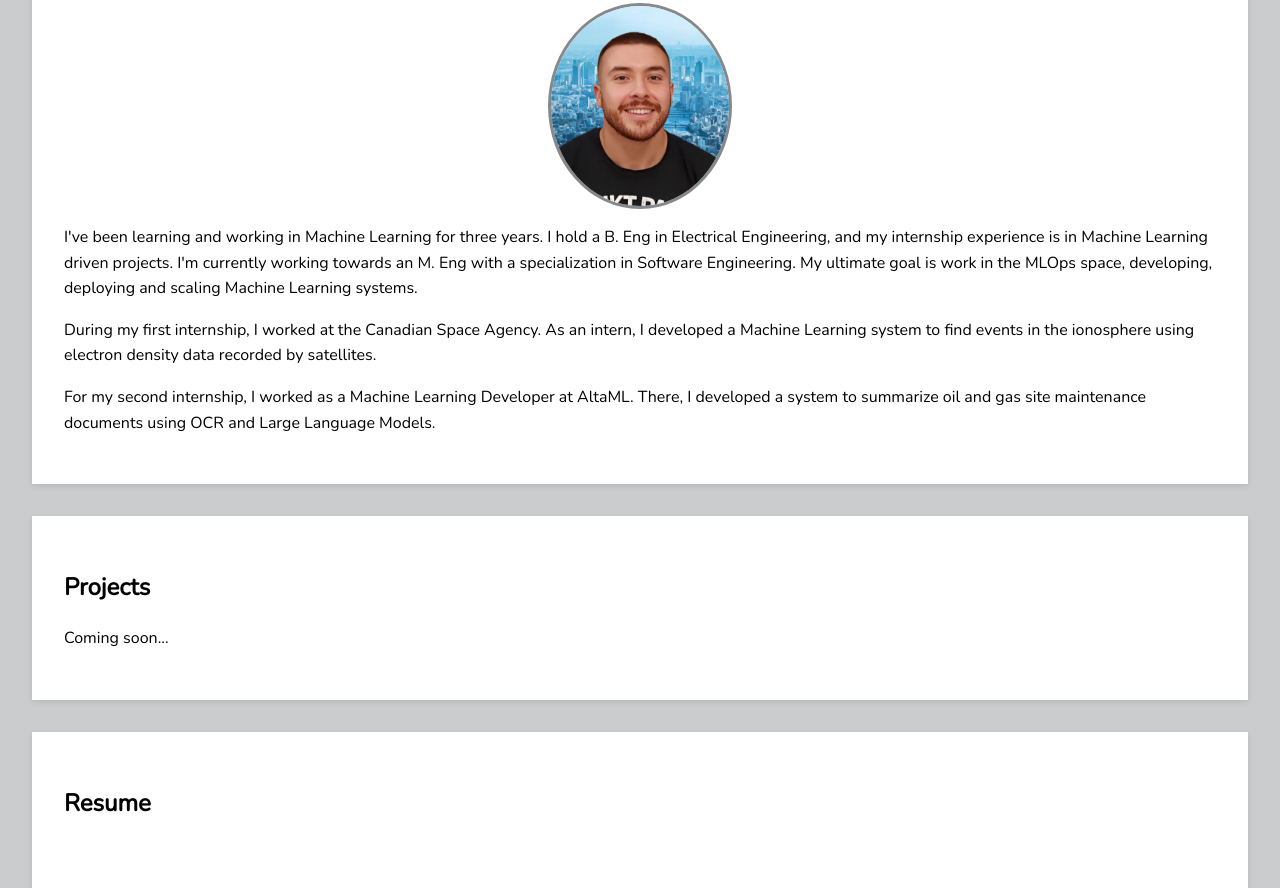
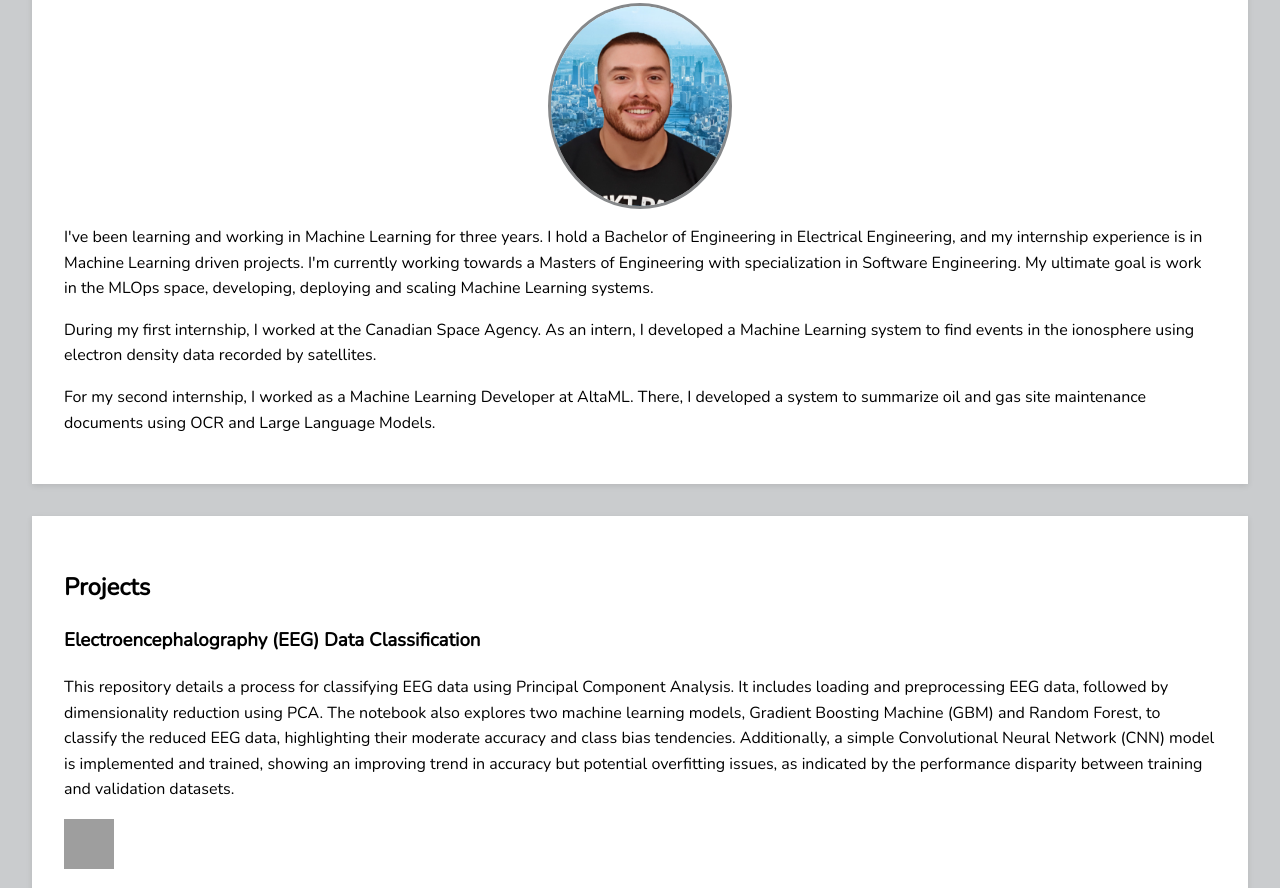
Before and after one commit to andygb13/andy_portfolio, a plain HTML site: page index.html in a window 1280 px wide. Shown: the part 312-1200 px from the top of the page. Drawn offline with nearby package versions, Linux system fonts and the light colour scheme; grey boxes are pictures that could not be loaded.

Commit message:
Add eeg repository project

```diff
--- a/index.html
+++ b/index.html
@@ -28,9 +28,9 @@
     </div>
     <p>
     <p class="about-wrapper__info-text">
-      I've been learning and working in Machine Learning for three years. I hold a B. Eng
+      I've been learning and working in Machine Learning for three years. I hold a Bachelor of Engineering
       in Electrical Engineering, and my internship experience is in Machine Learning driven
-      projects. I'm currently working towards an M. Eng with a specialization in Software
+      projects. I'm currently working towards a Masters of Engineering with specialization in Software
       Engineering. My ultimate goal is work in the MLOps space, developing, deploying and scaling
       Machine Learning systems.
     </p>
@@ -48,9 +48,13 @@
 
   <section id="projects">
     <h2>Projects</h2>
+    <h3>Electroencephalography (EEG) Data Classification</h3>
     <p>
-      Coming soon...
+      This repository details a process for classifying EEG data using Principal Component Analysis. It includes loading and preprocessing EEG data, followed by dimensionality reduction using PCA. The notebook also explores two machine learning models, Gradient Boosting Machine (GBM) and Random Forest, to classify the reduced EEG data, highlighting their moderate accuracy and class bias tendencies. Additionally, a simple Convolutional Neural Network (CNN) model is implemented and trained, showing an improving trend in accuracy but potential overfitting issues, as indicated by the performance disparity between training and validation datasets.
     </p>
+    <a href="https://github.com/andygb13/EEG_Classifier/tree/main">
+      <img src="https://github.githubassets.com/images/modules/logos_page/GitHub-Mark.png" alt="GitHub Logo" style="width: 50px; height: 50px;">
+  </a>
   </section>
 
   <section id="resume">
```
Also changed, not shown: 2 other files.
